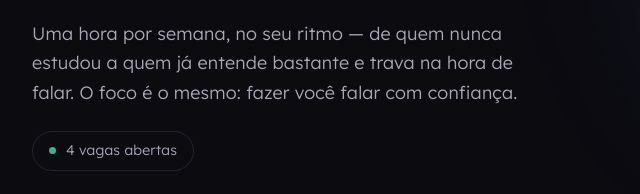
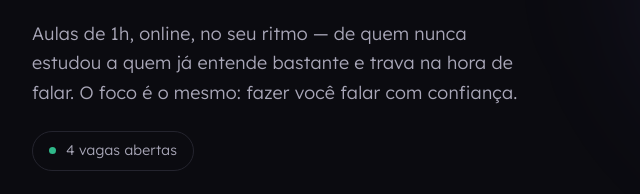
Before and after one commit to jaqueliran/prof-jaque, a plain HTML site: page index.html in a window 1280 px wide. Shown: the part 344-538 px from the top of the page, 92-732 px from the left. Drawn offline with Linux system fonts and the light colour scheme.

Commit message:
fix: troca uma hora por semana por aulas de 1h

```diff
--- a/index.html
+++ b/index.html
@@ -223,7 +223,7 @@
     <div>
       <span class="eyebrow">Aulas individuais · online</span>
       <h1>Inglês do seu jeito: aula feita para a <em>sua cabeça</em>, não para um aluno ideal.</h1>
-      <p class="lead">Uma hora por semana, no seu ritmo — de quem nunca estudou a quem já entende bastante e trava na hora de falar. O foco é o mesmo: fazer você falar com confiança.</p>
+      <p class="lead">Aulas de 1h, online, no seu ritmo — de quem nunca estudou a quem já entende bastante e trava na hora de falar. O foco é o mesmo: fazer você falar com confiança.</p>
       <div class="vagas"><span class="dot"></span> 4 vagas abertas</div>
       <div class="actions">
         <a class="btn btn-ghost" href="#como-funciona">Ver como funciona</a>
```
